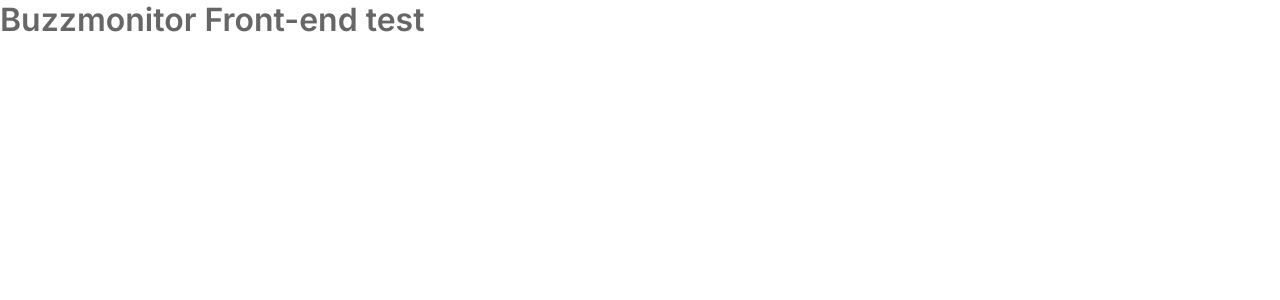
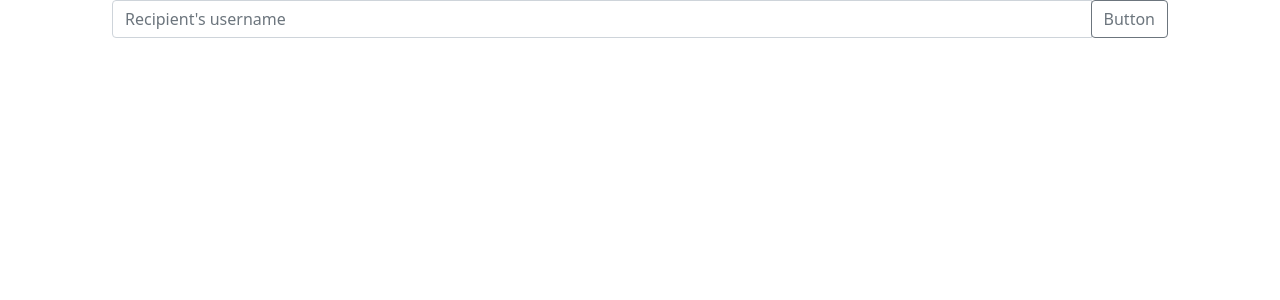
Before and after one commit to tallesv/countries-finder, a React (Create React App) app: page / in a window 1280 px wide. Shown: the top 300 px of the page. Built offline with nearby package versions, Linux system fonts and the light colour scheme.

Commit message:
feat: add search input

```diff
--- a/package.json
+++ b/package.json
@@ -11,6 +11,7 @@
     "@types/react": "^17.0.0",
     "@types/react-dom": "^17.0.0",
     "@typescript-eslint/parser": "^4.24.0",
+    "bootstrap": "^5.0.1",
     "react": "^17.0.2",
     "react-bootstrap": "^1.6.0",
     "react-dom": "^17.0.2",
--- a/src/App.tsx
+++ b/src/App.tsx
@@ -1,8 +1,18 @@
-import React from 'react';
+import React, { useState } from 'react';
+import SearchInput from './components/SearchInput';
 import './styles/global.css';
 
 function App(): JSX.Element {
-  return <h1>Buzzmonitor Front-end test</h1>;
+  const [textSearched, setTextSearched] = useState('');
+  return (
+    <>
+      <main>
+        <SearchInput onChangeInputValue={setTextSearched} />
+
+        {textSearched}
+      </main>
+    </>
+  );
 }
 
 export default App;
--- /dev/null
+++ b/src/components/SearchInput.tsx
@@ -0,0 +1,28 @@
+import React from 'react';
+import { Button, FormControl, InputGroup } from 'react-bootstrap';
+
+interface SearchInputProps {
+  onChangeInputValue: (value: string) => void;
+}
+
+export default function SearchInput({
+  onChangeInputValue,
+}: SearchInputProps): JSX.Element {
+  function handleInput(value: string) {
+    onChangeInputValue(value);
+  }
+
+  return (
+    <InputGroup className="mb-3">
+      <FormControl
+        onChange={e => handleInput(e.target.value)}
+        placeholder="Recipient's username"
+        aria-label="Recipient's username"
+        aria-describedby="basic-addon2"
+      />
+      <InputGroup.Append>
+        <Button variant="outline-secondary">Button</Button>
+      </InputGroup.Append>
+    </InputGroup>
+  );
+}
--- a/src/index.tsx
+++ b/src/index.tsx
@@ -1,6 +1,7 @@
 import React from 'react';
 import ReactDOM from 'react-dom';
 import App from './App';
+import 'bootstrap/dist/css/bootstrap.min.css';
 
 ReactDOM.render(
   <React.StrictMode>
--- a/src/styles/global.css
+++ b/src/styles/global.css
@@ -49,3 +49,9 @@
   color: inherit;
   text-decoration: none;
 }
+
+main {
+  max-width: 1120px;
+  margin: 0 auto;
+  padding: 0 2rem;
+}
```
Also changed, not shown: 1 other file (tests, documents, lock files or other folders).
